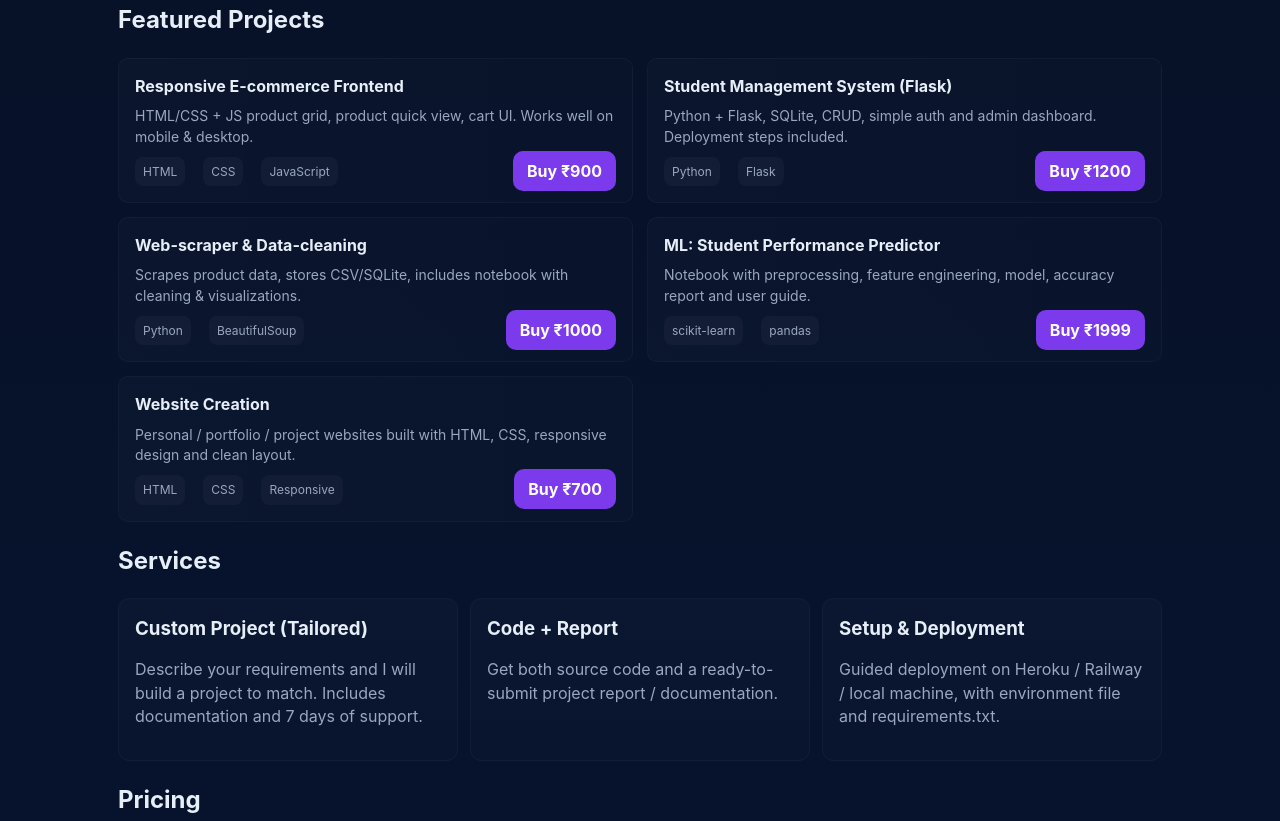
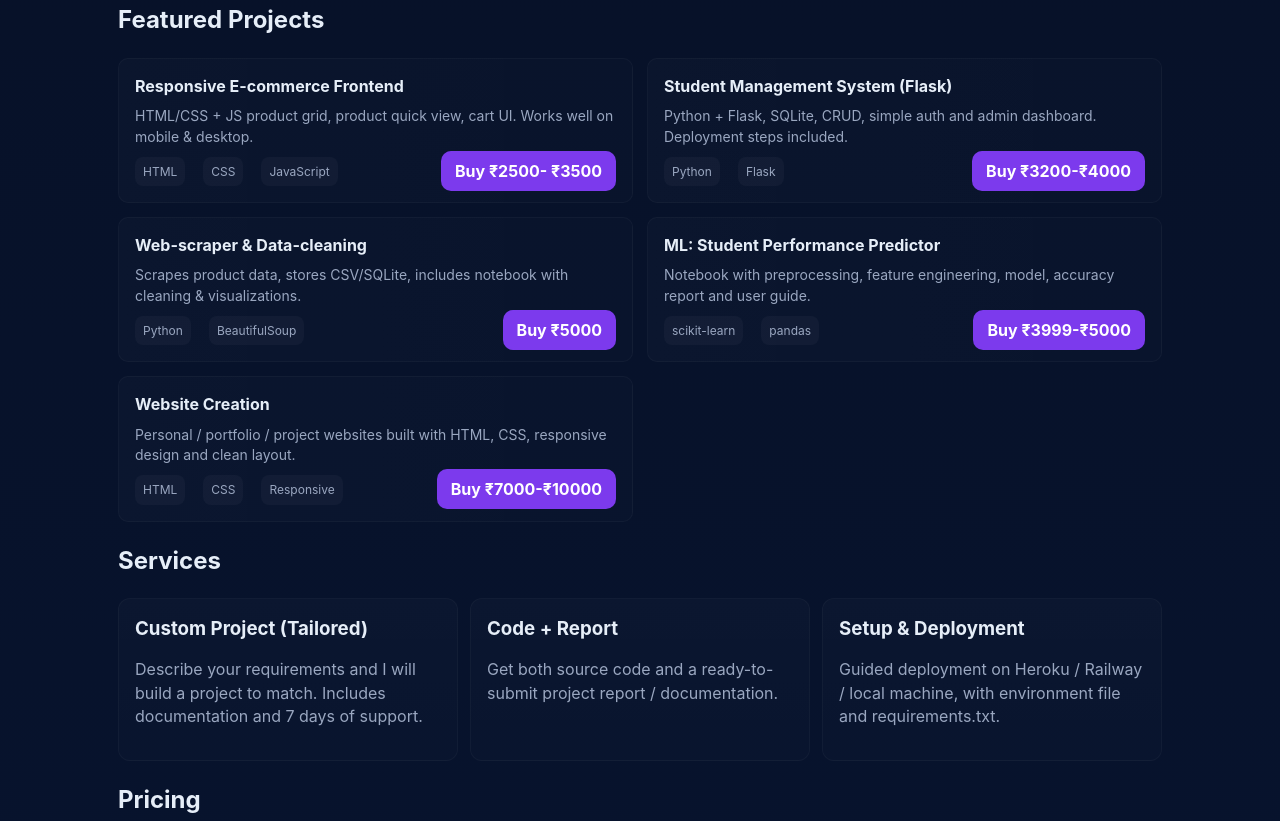
Before and after one commit to Soundharya127/My_website, a plain HTML site: page index.html in a window 1280 px wide. Shown: the part 865-1686 px from the top of the page. Drawn offline with Linux system fonts and the light colour scheme.

Commit message:
Update index.html

```diff
--- a/index.html
+++ b/index.html
@@ -121,7 +121,7 @@
           <p>HTML/CSS + JS product grid, product quick view, cart UI. Works well on mobile & desktop.</p>
           <div class="project-meta">
             <div class="tag">HTML</div><div class="tag">CSS</div><div class="tag">JavaScript</div>
-            <div class="download"><a href="#" class="btn" onclick="alert('Demo link or zip will be provided after contact')">Buy ₹900</a></div>
+            <div class="download"><a href="#" class="btn" onclick="alert('Demo link or zip will be provided after contact')">Buy ₹2500- ₹3500</a></div>
           </div>
         </article>
 
@@ -130,7 +130,7 @@
           <p>Python + Flask, SQLite, CRUD, simple auth and admin dashboard. Deployment steps included.</p>
           <div class="project-meta">
             <div class="tag">Python</div><div class="tag">Flask</div>
-            <div class="download"><a href="#" class="btn" onclick="alert('Demo link or zip will be provided after contact')">Buy ₹1200</a></div>
+            <div class="download"><a href="#" class="btn" onclick="alert('Demo link or zip will be provided after contact')">Buy ₹3200-₹4000</a></div>
           </div>
         </article>
 
@@ -139,7 +139,7 @@
           <p>Scrapes product data, stores CSV/SQLite, includes notebook with cleaning & visualizations.</p>
           <div class="project-meta">
             <div class="tag">Python</div><div class="tag">BeautifulSoup</div>
-            <div class="download"><a href="#" class="btn" onclick="alert('Demo link or zip will be provided after contact')">Buy ₹1000</a></div>
+            <div class="download"><a href="#" class="btn" onclick="alert('Demo link or zip will be provided after contact')">Buy ₹5000</a></div>
           </div>
         </article>
 
@@ -148,7 +148,7 @@
           <p>Notebook with preprocessing, feature engineering, model, accuracy report and user guide.</p>
           <div class="project-meta">
             <div class="tag">scikit-learn</div><div class="tag">pandas</div>
-            <div class="download"><a href="#" class="btn" onclick="alert('Demo link or zip will be provided after contact')">Buy ₹1999</a></div>
+            <div class="download"><a href="#" class="btn" onclick="alert('Demo link or zip will be provided after contact')">Buy ₹3999-₹5000</a></div>
           </div>
         </article>
 
@@ -158,7 +158,7 @@
           <p>Personal / portfolio / project websites built with HTML, CSS, responsive design and clean layout.</p>
           <div class="project-meta">
             <div class="tag">HTML</div><div class="tag">CSS</div><div class="tag">Responsive</div>
-            <div class="download"><a href="#" class="btn" onclick="alert('Demo link or zip will be provided after contact')">Buy ₹700</a></div>
+            <div class="download"><a href="#" class="btn" onclick="alert('Demo link or zip will be provided after contact')">Buy ₹7000-₹10000</a></div>
           </div>
         </article>
       </div>
@@ -248,7 +248,7 @@
     <footer>
       <div style="display:flex;align-items:center;justify-content:space-between;gap:10px;flex-wrap:wrap">
         <div>© <span id="year"></span> Monisha Balakrishnan — Projects for students</div>
-        <div style="color:var(--muted)">Follow: <span style="margin-left:8px">@monisha_projects</span></div>
+        <div style="color:var(--muted)">Follow: <span style="margin-left:8px">@academic_it_projects</span></div>
       </div>
     </footer>
   </div>
```
